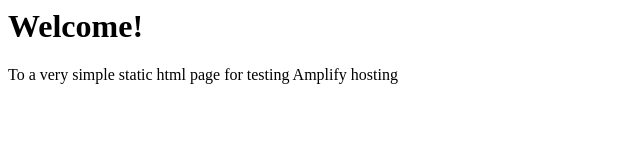
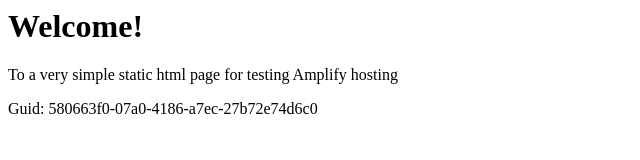
Before and after one commit to aws-aemilia-kix/Github-PR-Commit-Integration-Test-DoNotTouch-GitHubAutoBuildCanaryTest-v1-preprod-ap-northeast-3, a website: page src/index.html in a window 1280 px wide. Shown: the whole page, without its empty margins (0-640 px from the left). Drawn offline with Linux system fonts and the light colour scheme.

Commit message:
commit from integ tests

```diff
--- a/src/index.html
+++ b/src/index.html
@@ -1,3 +1,5 @@
+
+
 <html lang="en">
 
 <head>
@@ -10,6 +12,6 @@
 <body>
     <h1>Welcome!</h1>
     <p>To a very simple static html page for testing Amplify hosting</p>
-</body>
+    <p>Guid: 580663f0-07a0-4186-a7ec-27b72e74d6c0</p></body>
 
 </html>
```
